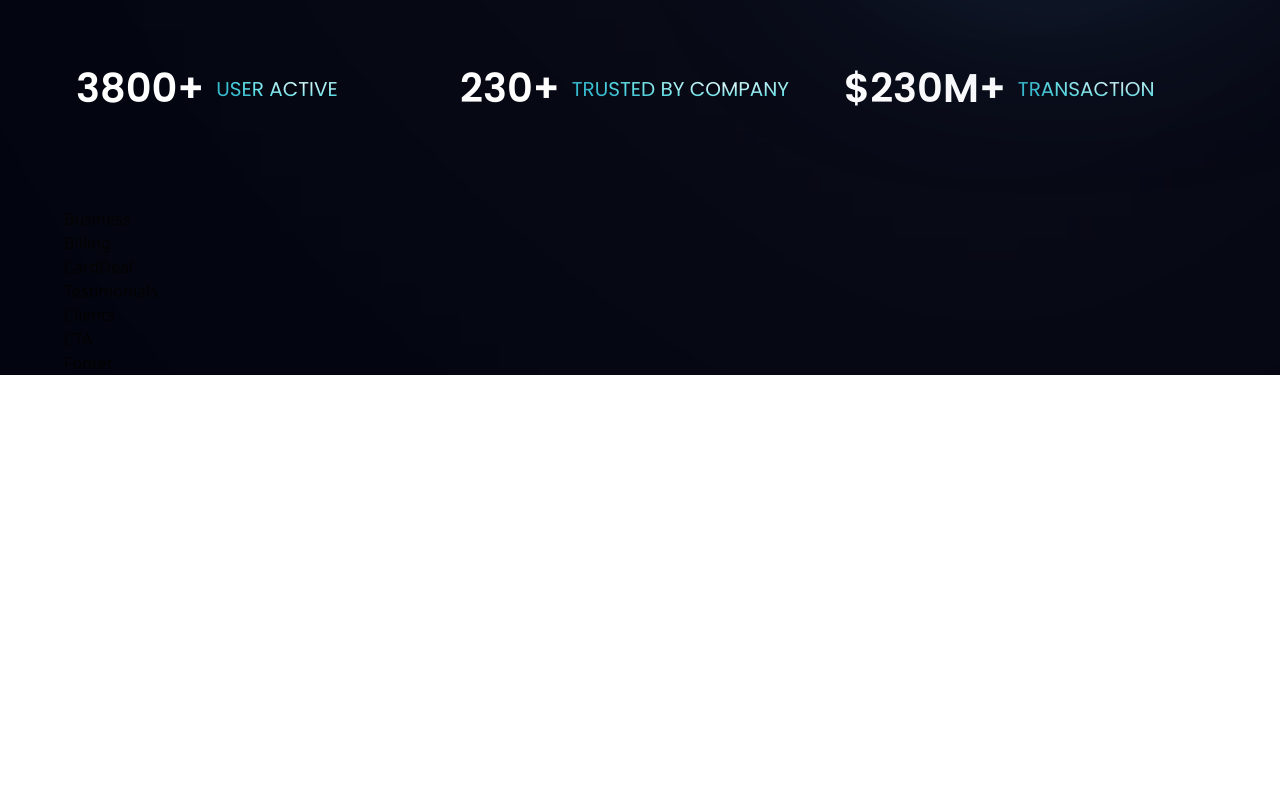
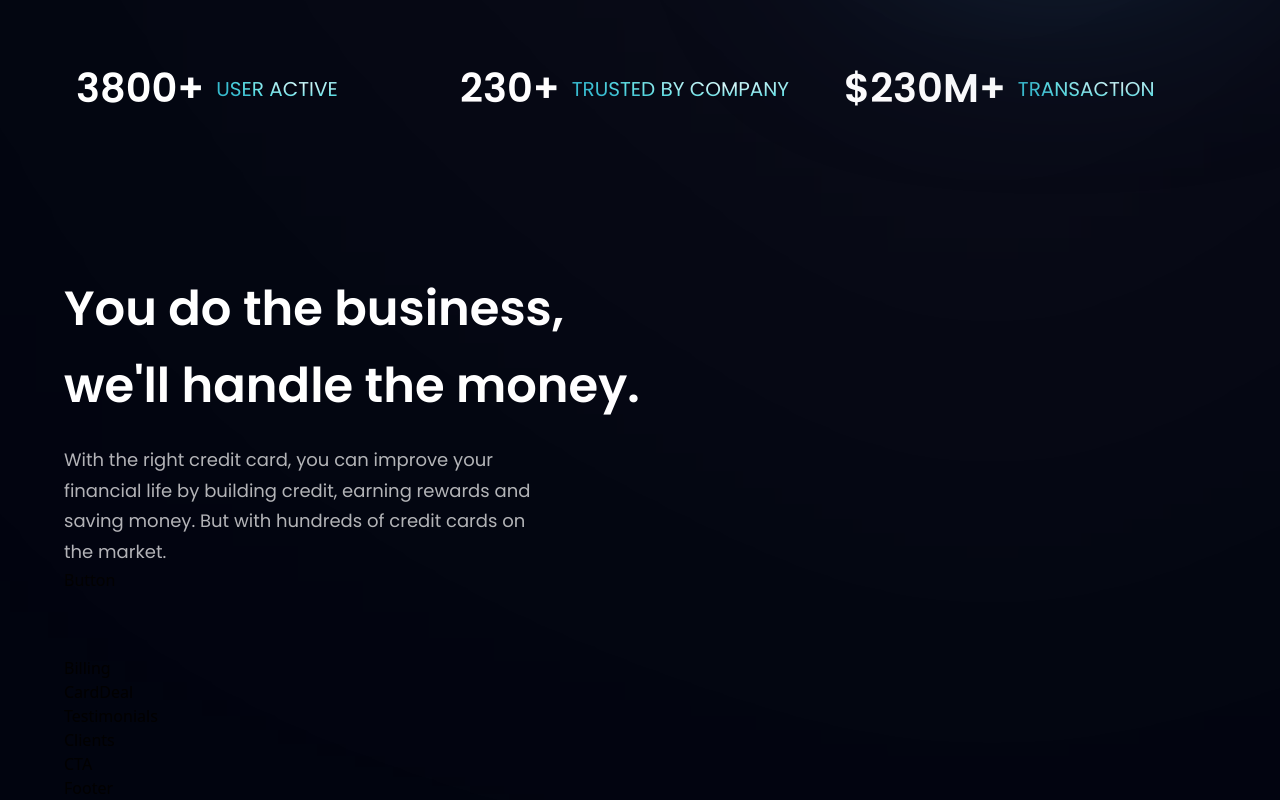
Before and after one commit to Vesku2000/bank_modern_app, a React (Vite) app in the folder bank_modern_app/: page / in a window 1280 px wide. Shown: the part 834-1634 px from the top of the page. Before the commit the page ends 1209 px from the top, so only its background shows below. Built offline with nearby package versions, Linux system fonts and the light colour scheme.

Commit message:
business section added

```diff
--- a/bank_modern_app/src/components/Business.jsx
+++ b/bank_modern_app/src/components/Business.jsx
@@ -1,8 +1,24 @@
-import React from 'react'
+import { features } from "../constants";
+import styles, { layout } from "../style";
+import Button from './Button';
 
 const Business = () => {
   return (
-    <div>Business</div>
+    <section id="features" className={layout.section}>
+      <div className={layout.sectionInfo}>
+        <h2 className={styles.heading2}>You do the business,
+          <br className="sm:block hidden"/>
+         we'll handle the money.
+         </h2>
+         <p className={`${styles.paragraph} max-w-[470px] mt-5`}>
+          With the right credit card, you can improve
+          your financial life by building credit, earning
+          rewards and saving money. But with hundreds of
+          credit cards on the market.
+         </p>
+         <Button styles="mt-10"/>
+      </div>
+    </section>
   )
 }
 
```
